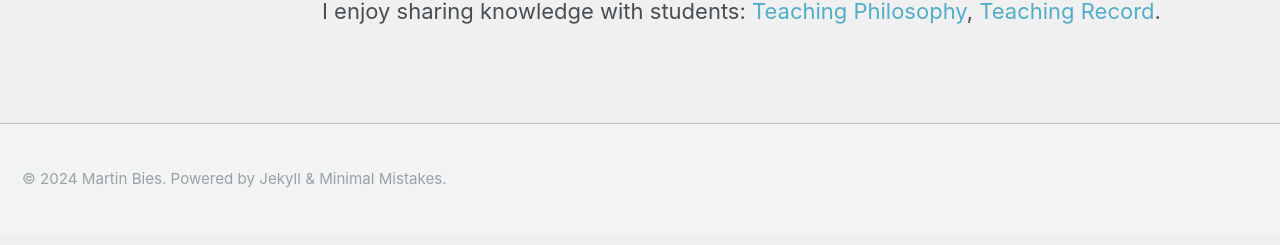
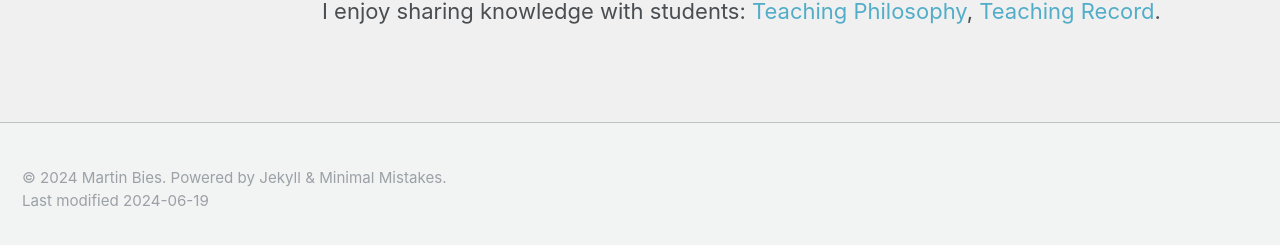
Before and after one commit to MartinBies/MartinBies.github.io, a Jekyll site: the page built from index.md, in a window 1280 px wide and 900 px high, scrolled down 892 px. Shown: the part 644-889 px from the top of the window. Built offline with Jekyll 4.4.1, drawn with Linux system fonts in a browser that asks for light colours.

Commit message:
Include last_modified

```diff
--- a/_includes/footer.html
+++ b/_includes/footer.html
@@ -1 +1,2 @@
 <div class="page__footer-copyright">&copy; {{ site.time | date: '%Y' }} {{ site.name | default: site.title }}. {{ site.data.ui-text[site.locale].powered_by | default: "Powered by" }} <a href="http://jekyllrb.com" rel="nofollow">Jekyll</a> &amp; <a href="https://mademistakes.com/work/minimal-mistakes-jekyll-theme/" rel="nofollow">Minimal Mistakes</a>.</div>
+<div class="page__footer-copyright">Last modified 2024-06-19</div>
```
